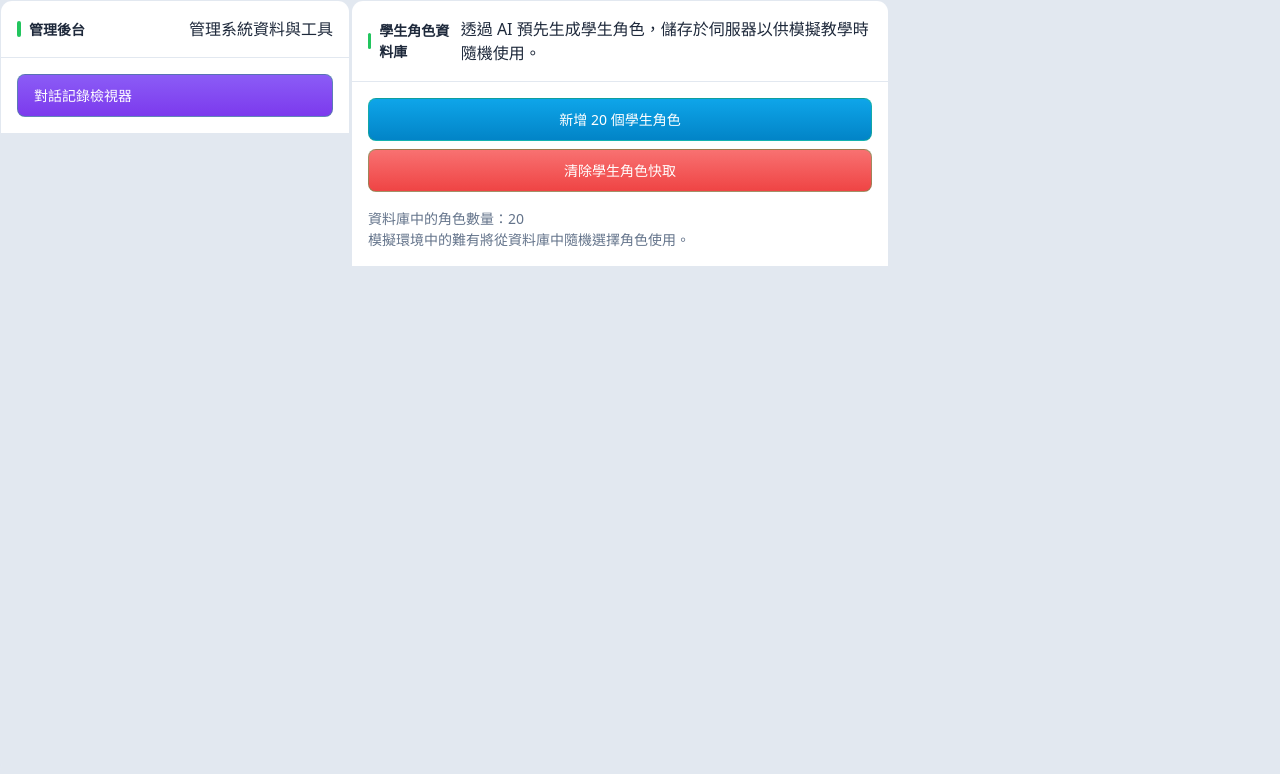
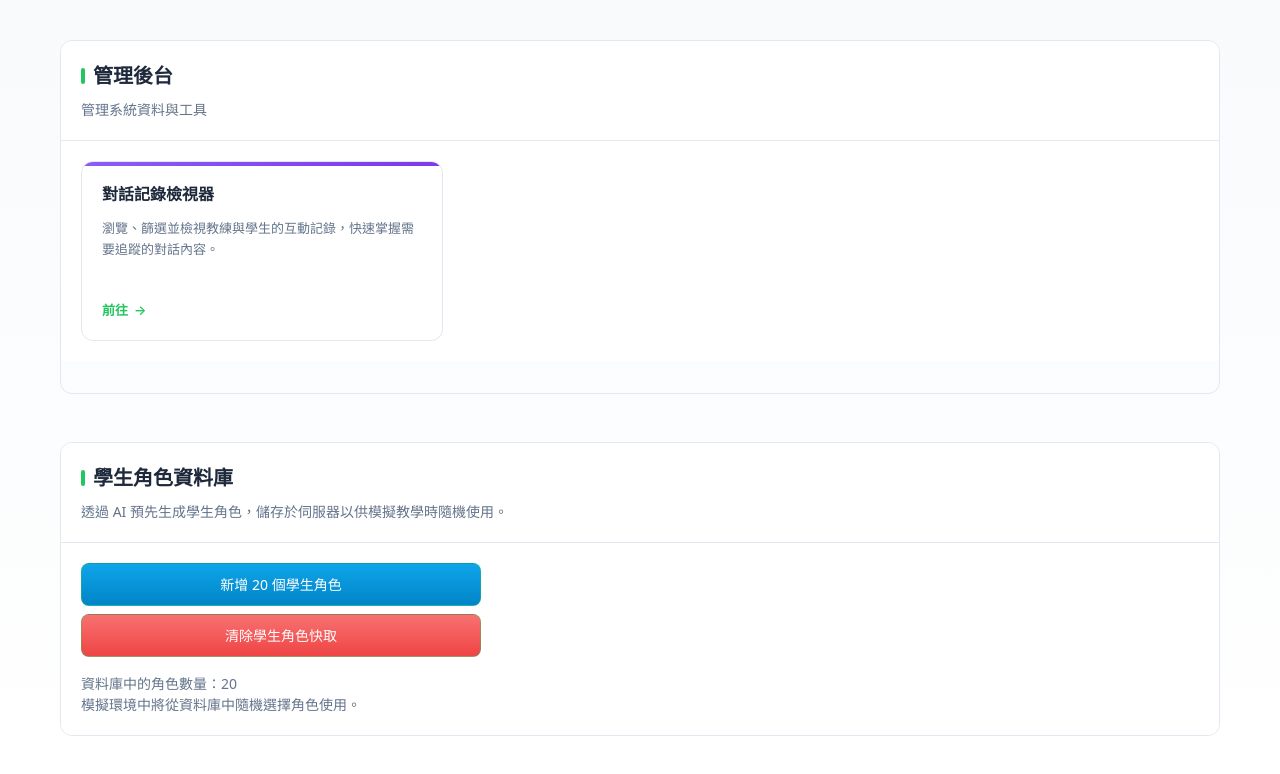
Before and after one commit to andrewchen30/at-demo-pages, a Next.js app: page /admin in a window 1280 px wide. Shown: the top 774 px of the page. Built offline with nearby package versions, Linux system fonts and the light colour scheme.

Commit message:
Enhance: Revamp admin page layout and styling, introducing a new admin tools section with cards for better organization and usability, and update global styles for improved consistency.

```diff
--- a/app/admin/page.tsx
+++ b/app/admin/page.tsx
@@ -1,10 +1,19 @@
 'use client';
 
-import { useState, useEffect } from 'react';
+import { useState, useEffect, type CSSProperties } from 'react';
 
 type RefreshState = 'idle' | 'loading' | 'success' | 'error';
 
 const DEFAULT_BATCH_SIZE = 20;
+
+const ADMIN_TOOLS = [
+  {
+    href: '/admin/coachLogViewer',
+    title: '對話記錄檢視器',
+    description: '瀏覽、篩選並檢視教練與學生的互動記錄，快速掌握需要追蹤的對話內容。',
+    accent: 'linear-gradient(90deg, #8b5cf6, #7c3aed)',
+  },
+];
 
 export default function AdminPage() {
   const [refreshState, setRefreshState] = useState<RefreshState>('idle');
@@ -103,21 +112,29 @@ export default function AdminPage() {
 
   return (
     <main className="ai-page">
-      <div className="container">
+      <div className="admin-container">
         <div className="section">
           <div className="section-header">
             <h1 className="section-title">管理後台</h1>
             <p className="section-subtitle">管理系統資料與工具</p>
           </div>
           <div className="section-content" style={{ marginBottom: '32px' }}>
-            <div style={{ display: 'flex', gap: '12px', flexWrap: 'wrap' }}>
-              <a
-                href="/admin/coachLogViewer"
-                className="btn"
-                style={{ background: 'linear-gradient(180deg, #8b5cf6, #7c3aed)', textDecoration: 'none' }}
-              >
-                對話記錄檢視器
-              </a>
+            <div className="admin-entry-grid">
+              {ADMIN_TOOLS.map((tool) => (
+                <a
+                  key={tool.href}
+                  href={tool.href}
+                  className="admin-entry-card"
+                  style={{ '--admin-card-accent': tool.accent } as CSSProperties}
+                >
+                  <span className="admin-entry-card-title">{tool.title}</span>
+                  <p className="admin-entry-card-description">{tool.description}</p>
+                  <span className="admin-entry-card-cta">
+                    前往
+                    <span aria-hidden="true">→</span>
+                  </span>
+                </a>
+              ))}
             </div>
           </div>
         </div>
@@ -128,7 +145,7 @@ export default function AdminPage() {
             <p className="section-subtitle">透過 AI 預先生成學生角色，儲存於伺服器以供模擬教學時隨機使用。</p>
           </div>
           <div className="section-content">
-            <div style={{ display: 'flex', flexDirection: 'column', gap: '8px' }}>
+            <div style={{ display: 'flex', flexDirection: 'column', gap: '8px', maxWidth: '400px' }}>
               <button
                 className="btn"
                 onClick={handleRefresh}
@@ -148,7 +165,7 @@ export default function AdminPage() {
             </div>
             <div style={{ marginTop: '16px', fontSize: '14px', color: 'var(--muted)' }}>
               <div>資料庫中的角色數量：{total ?? '載入中...'}</div>
-              <div>模擬環境中的難有將從資料庫中隨機選擇角色使用。</div>
+              <div>模擬環境中將從資料庫中隨機選擇角色使用。</div>
             </div>
             {alert && (
               <div
--- a/app/globals.css
+++ b/app/globals.css
@@ -16,8 +16,8 @@
 }
 
 body {
-  font-family: ui-sans-serif, system-ui, -apple-system, 'Segoe UI', Roboto, Helvetica, Arial,
-    'Apple Color Emoji', 'Segoe UI Emoji';
+  font-family: ui-sans-serif, system-ui, -apple-system, 'Segoe UI', Roboto, Helvetica, Arial, 'Apple Color Emoji',
+    'Segoe UI Emoji';
   background-color: #f1f5f9;
   color: var(--text);
 }
@@ -136,6 +136,16 @@ a {
   padding: 0;
 }
 
+.admin-container {
+  max-width: 1200px;
+  width: 100%;
+  margin: 0 auto;
+  padding: 40px 20px;
+  display: flex;
+  flex-direction: column;
+  gap: 24px;
+}
+
 .left-panel {
   background: var(--panel);
   padding: 20px;
@@ -195,6 +205,32 @@ a {
   background: #f1f5f9;
 }
 
+.admin-container .section-header {
+  cursor: default;
+  padding: 20px;
+  flex-direction: column;
+  align-items: flex-start;
+  gap: 8px;
+}
+
+.admin-container .section-header:hover {
+  background: #ffffff;
+}
+
+.admin-container .section-title {
+  font-size: 20px;
+}
+
+.admin-container .section-subtitle {
+  font-size: 14px;
+  color: var(--muted);
+  line-height: 1.5;
+}
+
+.admin-container .section-content {
+  padding: 20px;
+}
+
 .section-title {
   font-size: 14px;
   font-weight: 600;
@@ -229,6 +265,78 @@ a {
 .section-content {
   padding: 16px;
   background: #ffffff;
+}
+
+.admin-entry-grid {
+  display: grid;
+  grid-template-columns: repeat(auto-fill, minmax(280px, 1fr));
+  gap: 16px;
+  align-items: stretch;
+}
+
+.admin-entry-card {
+  position: relative;
+  display: flex;
+  flex-direction: column;
+  gap: 12px;
+  padding: 20px;
+  background: #ffffff;
+  border: 1px solid var(--border);
+  border-radius: 12px;
+  color: var(--text);
+  text-decoration: none;
+  min-height: 180px;
+  transition: transform 0.2s ease, box-shadow 0.2s ease;
+  overflow: hidden;
+}
+
+.admin-entry-card::before {
+  content: '';
+  position: absolute;
+  top: 0;
+  left: 0;
+  right: 0;
+  height: 4px;
+  background: var(--admin-card-accent, linear-gradient(90deg, #0ea5e9, #0284c7));
+}
+
+.admin-entry-card:hover {
+  transform: translateY(-2px);
+  box-shadow: 0 12px 24px rgba(15, 23, 42, 0.08);
+}
+
+.admin-entry-card-title {
+  font-size: 16px;
+  font-weight: 600;
+  line-height: 1.5;
+  margin: 0;
+  white-space: normal;
+  word-break: break-word;
+}
+
+.admin-entry-card-description {
+  font-size: 13px;
+  line-height: 1.6;
+  color: var(--muted);
+  margin: 0;
+  white-space: normal;
+  flex: 1;
+  word-break: break-word;
+}
+
+.admin-entry-card-cta {
+  display: inline-flex;
+  align-items: center;
+  gap: 6px;
+  font-size: 13px;
+  font-weight: 600;
+  color: var(--accent);
+}
+
+.admin-entry-card-cta span {
+  display: inline-flex;
+  align-items: center;
+  justify-content: center;
 }
 
 .section.collapsed .section-content {
```
